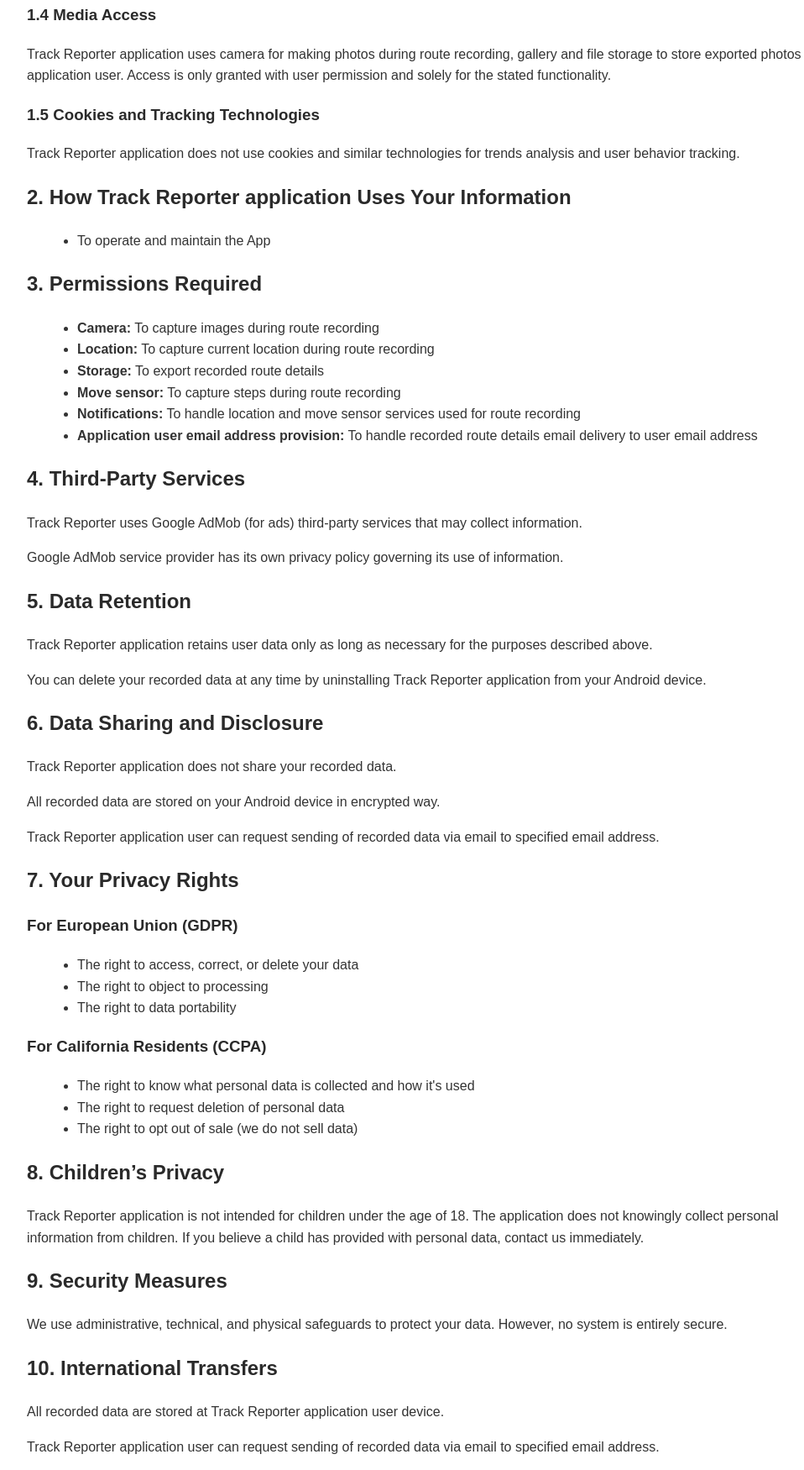
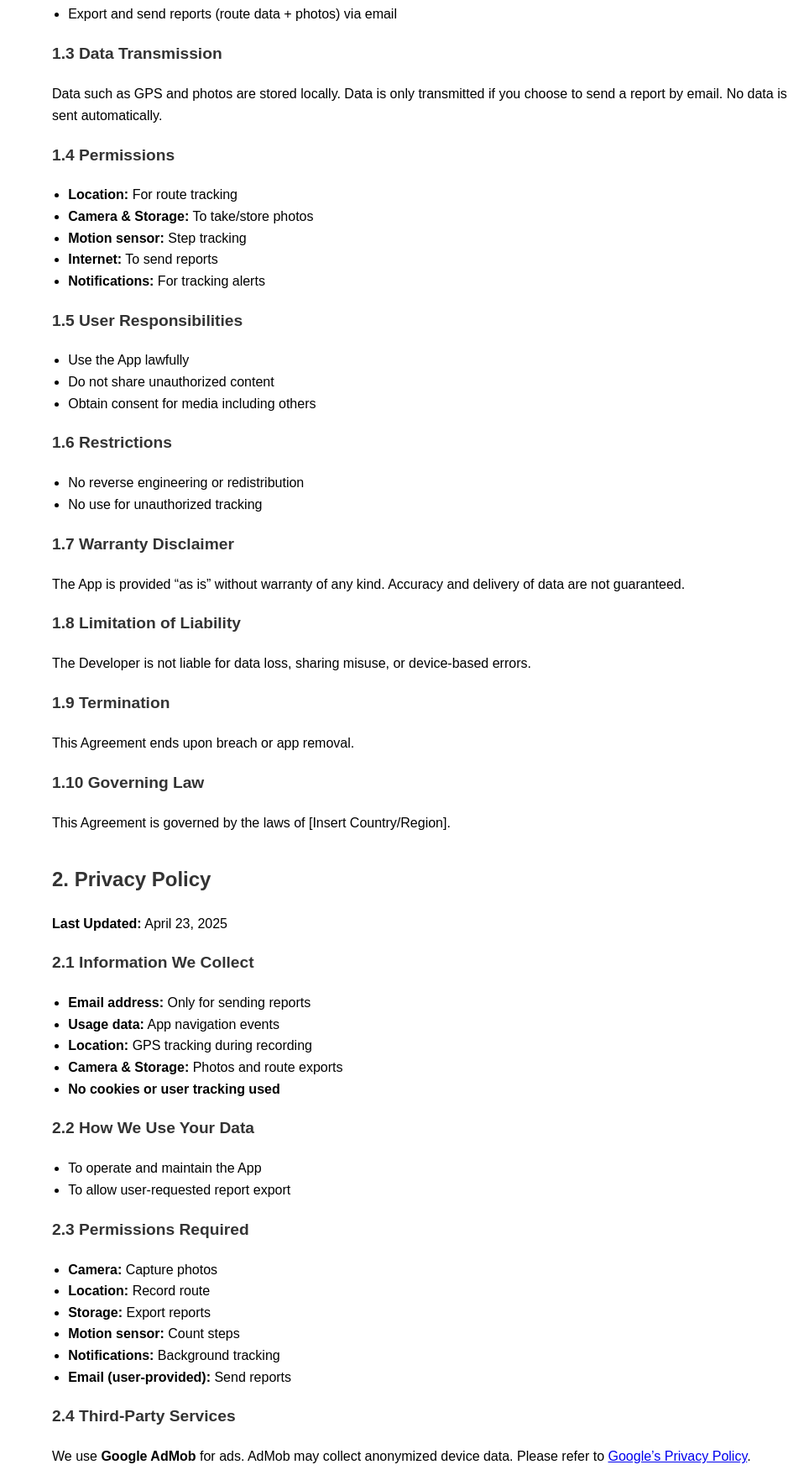
Before and after one commit to rbjacek/trackreporter, a plain HTML site: page index.html in a window 1280 px wide. Shown: the part 561-2311 px from the top of the page at 84% size, without its empty margins (128-1086 px from the left). Drawn offline with Linux system fonts and the light colour scheme.

Commit message:
index.html

```diff
--- a/index.html
+++ b/index.html
@@ -2,113 +2,148 @@
 <html lang="en">
 <head>
   <meta charset="UTF-8">
-  <meta name="viewport" content="width=device-width, initial-scale=1">
-  <title>Privacy Policy</title>
+  <title>Track Reporter – EULA & Privacy Policy</title>
+  <meta name="viewport" content="width=device-width, initial-scale=1.0">
   <style>
     body {
-      font-family: Arial, sans-serif;
+      font-family: sans-serif;
       line-height: 1.6;
-      max-width: 960px;
-      margin: 0 auto;
       padding: 20px;
+      max-width: 900px;
+      margin: auto;
+    }
+    h1, h2, h3 {
       color: #333;
     }
-    h1, h2, h3 {
-      color: #2a2a2a;
+    h1 {
+      font-size: 1.8em;
+      margin-bottom: 0.2em;
+    }
+    h2 {
+      font-size: 1.5em;
+      margin-top: 1.5em;
+    }
+    h3 {
+      font-size: 1.2em;
+      margin-top: 1em;
     }
     ul {
-      margin-left: 20px;
+      padding-left: 1.2em;
     }
   </style>
 </head>
 <body>
+  <h1>Track Reporter – End-User License Agreement (EULA) & Privacy Policy</h1>
+  <p><strong>Effective Date:</strong> April 23, 2025<br>
+     <strong>App Name:</strong> Track Reporter<br>
+     <strong>Developer:</strong> [Insert Your Name or Company Name]<br>
+     <strong>Contact Email:</strong> app@trackreporter.com</p>
 
-  <h1>Privacy Policy</h1>
-  <p>Last Updated: April 23, 2025</p>
+  <h2>1. End-User License Agreement (EULA)</h2>
 
-  <p>This Privacy Policy explains how <strong>Track Reporter</strong> application collects, uses, discloses, and protects your information during its usage (“App”).</p>
+  <h3>1.1 License</h3>
+  <p>You are granted a limited, non-exclusive, non-transferable, revocable license to use the Application for personal, non-commercial purposes.</p>
 
-  <h2>1. Information Track Reporter application collects</h2>
-  <h3>1.1 Personal Information</h3>
+  <h3>1.2 App Features</h3>
   <ul>
-    <li>Email address for recorded details email delivery only</li>
+    <li>Record GPS routes</li>
+    <li>Take photos along a route</li>
+    <li>Export and send reports (route data + photos) via email</li>
   </ul>
 
-  <h3>1.2 Device & Usage Data</h3>
+  <h3>1.3 Data Transmission</h3>
+  <p>Data such as GPS and photos are stored locally. Data is only transmitted if you choose to send a report by email. No data is sent automatically.</p>
+
+  <h3>1.4 Permissions</h3>
   <ul>
-    <li>Log and usage data (app interactions, navigation)</li>
+    <li><strong>Location:</strong> For route tracking</li>
+    <li><strong>Camera & Storage:</strong> To take/store photos</li>
+    <li><strong>Motion sensor:</strong> Step tracking</li>
+    <li><strong>Internet:</strong> To send reports</li>
+    <li><strong>Notifications:</strong> For tracking alerts</li>
   </ul>
 
-  <h3>1.3 Location Data</h3>
-  <p>Track Reporter collects location data (GPS) to provide application features, only with your explicit permission.</p>
+  <h3>1.5 User Responsibilities</h3>
+  <ul>
+    <li>Use the App lawfully</li>
+    <li>Do not share unauthorized content</li>
+    <li>Obtain consent for media including others</li>
+  </ul>
 
-  <h3>1.4 Media Access</h3>
-  <p>Track Reporter application uses camera for making photos during route recording, gallery and file storage to store exported photos by application user. Access is only granted with user permission and solely for the stated functionality.</p>
+  <h3>1.6 Restrictions</h3>
+  <ul>
+    <li>No reverse engineering or redistribution</li>
+    <li>No use for unauthorized tracking</li>
+  </ul>
 
-  <h3>1.5 Cookies and Tracking Technologies</h3>
-  <p>Track Reporter application does not use cookies and similar technologies for trends analysis and user behavior tracking.</p>
+  <h3>1.7 Warranty Disclaimer</h3>
+  <p>The App is provided “as is” without warranty of any kind. Accuracy and delivery of data are not guaranteed.</p>
 
-  <h2>2. How Track Reporter application Uses Your Information</h2>
+  <h3>1.8 Limitation of Liability</h3>
+  <p>The Developer is not liable for data loss, sharing misuse, or device-based errors.</p>
+
+  <h3>1.9 Termination</h3>
+  <p>This Agreement ends upon breach or app removal.</p>
+
+  <h3>1.10 Governing Law</h3>
+  <p>This Agreement is governed by the laws of [Insert Country/Region].</p>
+
+  <h2>2. Privacy Policy</h2>
+  <p><strong>Last Updated:</strong> April 23, 2025</p>
+
+  <h3>2.1 Information We Collect</h3>
+  <ul>
+    <li><strong>Email address:</strong> Only for sending reports</li>
+    <li><strong>Usage data:</strong> App navigation events</li>
+    <li><strong>Location:</strong> GPS tracking during recording</li>
+    <li><strong>Camera & Storage:</strong> Photos and route exports</li>
+    <li><strong>No cookies or user tracking used</strong></li>
+  </ul>
+
+  <h3>2.2 How We Use Your Data</h3>
   <ul>
     <li>To operate and maintain the App</li>
+    <li>To allow user-requested report export</li>
   </ul>
 
-  <h2>3. Permissions Required</h2>
+  <h3>2.3 Permissions Required</h3>
   <ul>
-    <li><strong>Camera:</strong> To capture images during route recording</li>
-    <li><strong>Location:</strong> To capture current location during route recording</li>
-    <li><strong>Storage:</strong> To export recorded route details</li>
-    <li><strong>Move sensor:</strong> To capture steps during route recording</li>
-    <li><strong>Notifications:</strong> To handle location and move sensor services used for route recording</li>
-    <li><strong>Application user email address provision:</strong> To handle recorded route details email delivery to user email address</li>
-
+    <li><strong>Camera:</strong> Capture photos</li>
+    <li><strong>Location:</strong> Record route</li>
+    <li><strong>Storage:</strong> Export reports</li>
+    <li><strong>Motion sensor:</strong> Count steps</li>
+    <li><strong>Notifications:</strong> Background tracking</li>
+    <li><strong>Email (user-provided):</strong> Send reports</li>
   </ul>
 
-  <h2>4. Third-Party Services</h2>
-  <p>Track Reporter uses Google AdMob (for ads) third-party services that may collect information.</p>
-  <p>Google AdMob service provider has its own privacy policy governing its use of information.</p>
+  <h3>2.4 Third-Party Services</h3>
+  <p>We use <strong>Google AdMob</strong> for ads. AdMob may collect anonymized device data. Please refer to <a href="https://policies.google.com/privacy" target="_blank" rel="noopener">Google’s Privacy Policy</a>.</p>
 
-  <h2>5. Data Retention</h2>
-  <p>Track Reporter application retains user data only as long as necessary for the purposes described above. </p>
-  <p>You can delete your recorded data at any time by uninstalling Track Reporter application from your Android device.</p>
+  <h3>2.5 Data Retention</h3>
+  <p>Data is stored locally. Uninstalling the app deletes all data.</p>
 
-  <h2>6. Data Sharing and Disclosure</h2>
-  <p>Track Reporter application does not share your recorded data.</p>
-  <p>All recorded data are stored on your Android device in encrypted way.</p>
-  <p>Track Reporter application user can request sending of recorded data via email to specified email address.</p>
+  <h3>2.6 Data Sharing</h3>
+  <p>No data is sold or shared automatically. Reports are only sent when you request it.</p>
 
-  <h2>7. Your Privacy Rights</h2>
-  <h3>For European Union (GDPR)</h3>
+  <h3>2.7 Your Privacy Rights</h3>
   <ul>
-    <li>The right to access, correct, or delete your data</li>
-    <li>The right to object to processing</li>
-    <li>The right to data portability</li>
+    <li><strong>GDPR:</strong> Access, correction, deletion, portability, objection</li>
+    <li><strong>CCPA:</strong> Know, delete, opt-out (we do not sell data)</li>
   </ul>
 
-  <h3>For California Residents (CCPA)</h3>
-  <ul>
-    <li>The right to know what personal data is collected and how it's used</li>
-    <li>The right to request deletion of personal data</li>
-    <li>The right to opt out of sale (we do not sell data)</li>
-  </ul>
+  <h3>2.8 Children’s Privacy</h3>
+  <p>This app is not intended for users under 18. Contact us if you believe a minor has submitted data.</p>
 
-  <h2>8. Children’s Privacy</h2>
-  <p>Track Reporter application is not intended for children under the age of 18. The application does not knowingly collect personal information from children. If you believe a child has provided with personal data, contact us immediately.</p>
+  <h3>2.9 Security Measures</h3>
+  <p>We use administrative, technical, and physical security measures, but no system is fully secure.</p>
 
-  <h2>9. Security Measures</h2>
-  <p>We use administrative, technical, and physical safeguards to protect your data. However, no system is entirely secure.</p>
+  <h3>2.10 International Transfers</h3>
+  <p>All data remains on the user’s Android device unless explicitly exported.</p>
 
-  <h2>10. International Transfers</h2>
-  <p>All recorded data are stored at Track Reporter application user device.</p>
-  <p>Track Reporter application user can request sending of recorded data via email to specified email address.</p>
+  <h3>2.11 Changes to This Policy</h3>
+  <p>We may update this policy. Changes will appear in-app and on this page.</p>
 
-  <h2>11. Changes to This Policy</h2>
-  <p>We may update this Privacy Policy from time to time. Updates will be posted on this page, and significant changes will be communicated within the App.</p>
-
-  <h2>12. Contact</h2>
-  <p>If you have any questions or concerns about this Privacy Policy or our data practices, you can contact us at:</p>
-  <p><strong>Email:</strong> app@trackreporter.com</p>
-
-
+  <h3>2.12 Contact</h3>
+  <p>If you have questions, contact us at: <strong>app@trackreporter.com</strong></p>
 </body>
 </html>
```
